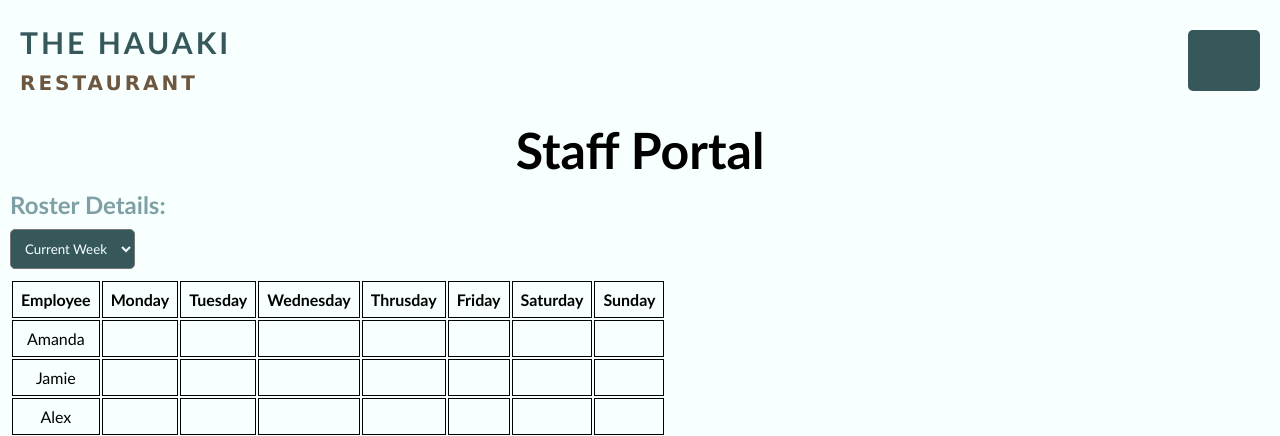
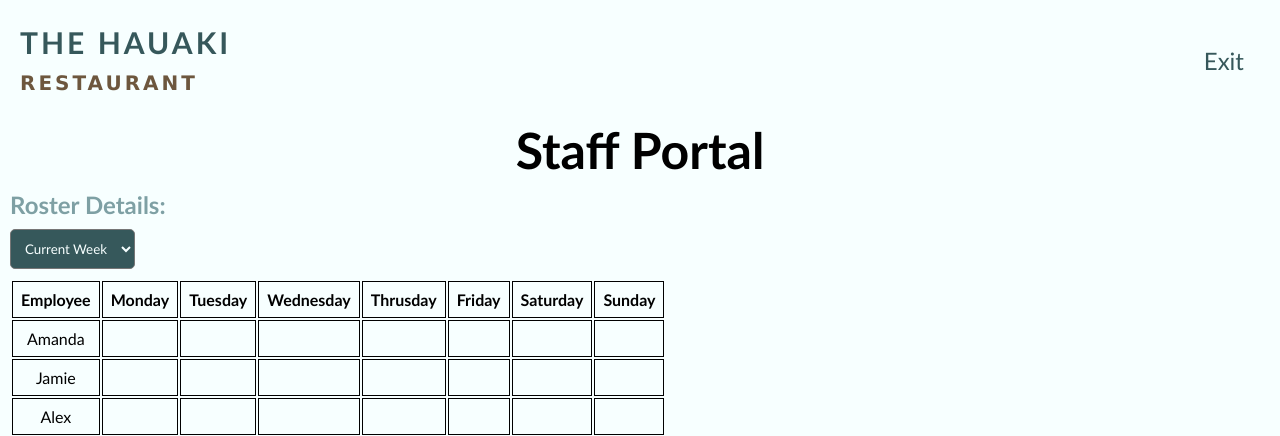
Before and after one commit to AmandaJ17/HauakiRestaurant-, a PHP site: page /private/StaffPortal.html in a window 1280 px wide. Shown: the top 436 px of the page. Run offline with PHP 8.4, Linux system fonts and the light colour scheme.

Commit message:
Update Staff Portal

```diff
--- a/private/stylesheet.css
+++ b/private/stylesheet.css
@@ -25,8 +25,7 @@ body {
 }
 
 .staffPortal {
-	color: #f7ffff;
-	background-color: var(--Secondary-colour);
+	color: var(--Secondary-colour);
 	border-radius: 5px;
 }
 
```
Also changed, not shown: private/.htaccess.
